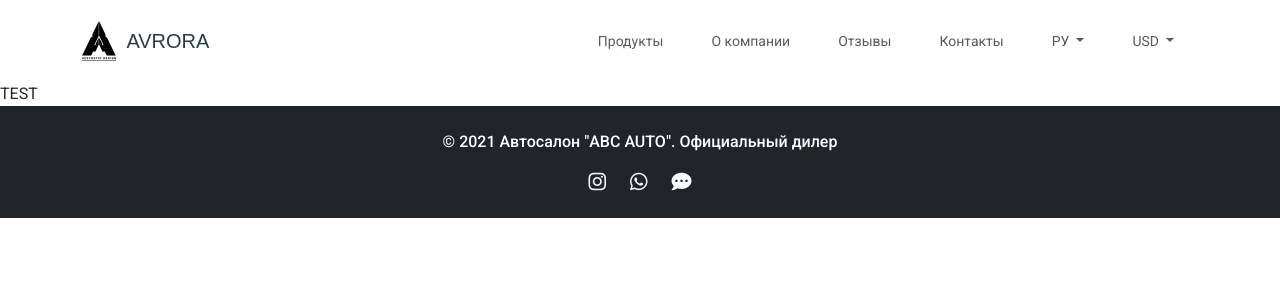
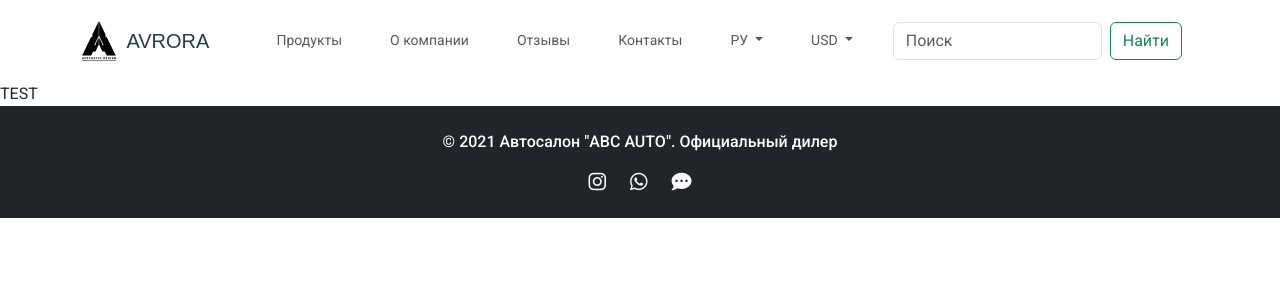
Before and after one commit to asel6320/spare_Asel, a Django app: template source/webapp/templates/base.html in a window 1280 px wide. Shown: the top 300 px of the page. Run offline with Django 5.2, Linux system fonts and the light colour scheme; the template is opened without the code that fills it, so the values that code supplies are empty.

Commit message:
SCRUM-21
добавила поисковик на навигацию

```diff
--- a/source/webapp/templates/base.html
+++ b/source/webapp/templates/base.html
@@ -30,6 +30,7 @@
                 </div>
                 <button class="navbar-toggler" type="button" data-bs-toggle="collapse" data-bs-target="#navbarNav"
                 aria-controls="navbarNav" aria-expanded="false" aria-label="Toggle navigation">
+                    <span class="navbar-toggler-icon"></span>
                 </button>
                 <div class="collapse navbar-collapse flex-grow-0 ms-auto" id="navbarNav">
                     <ul class="navbar-nav d-block d-md-flex ms-auto">
@@ -66,6 +67,13 @@
                                 <li><a class="dropdown-item" href="#">WON</a></li>
                             </ul>
                         </li>
+
+                        <li class="nav-item px-3">
+                            <form class="d-flex" role="search">
+                                <input class="form-control me-2" type="search" placeholder="Поиск" aria-label="Search">
+                                <button class="btn btn-outline-success" type="submit">Найти</button>
+                            </form>
+                        </li>
                     </ul>
                 </div>
             </div>
```
